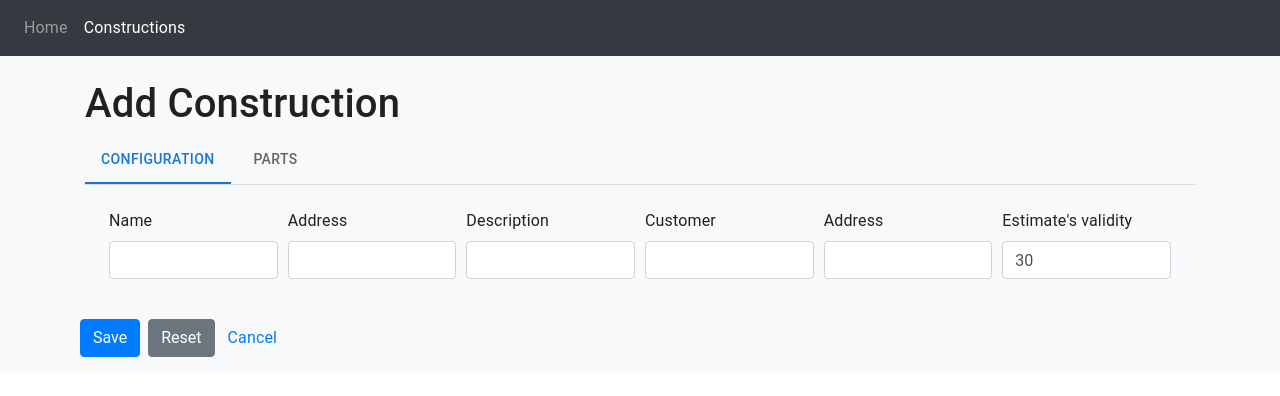
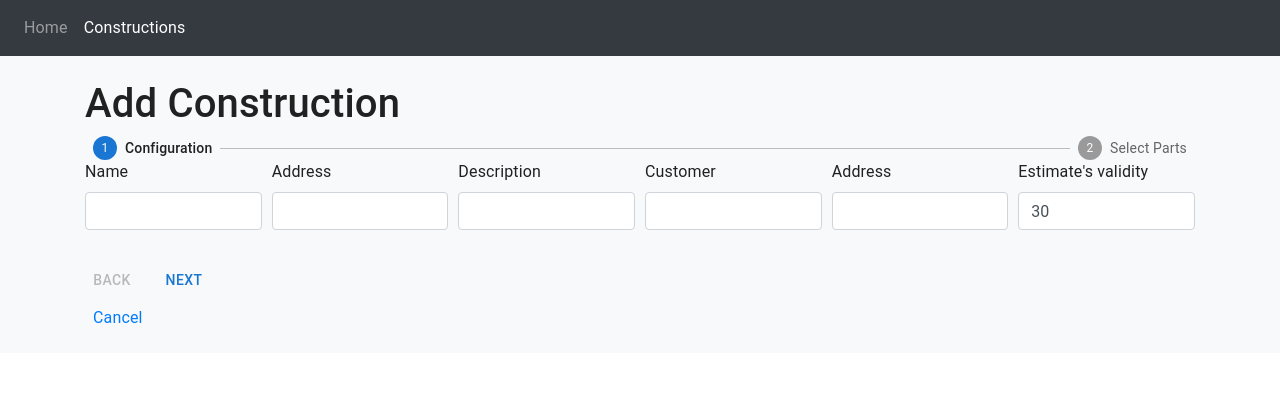
Before and after one commit to EliasHami/batty, a Next.js app: page /constructions/add in a window 1280 px wide. Shown: the top 396 px of the page. Built offline with nearby package versions, Linux system fonts and the light colour scheme.

Commit message:
added stepper to addedit

```diff
--- a/app/constructions/AddEdit.tsx
+++ b/app/constructions/AddEdit.tsx
@@ -6,22 +6,22 @@
 import { constructionService, alertService, Alert } from 'services'
 import { Construction, constructionSchema } from 'types'
 import { getErrorMessage } from 'helpers'
-import { getTabProps, Link, TabPanel } from 'components'
+import { Link } from 'components'
 import Parts from './Parts'
 
-import Tabs from '@mui/material/Tabs';
-import Tab from '@mui/material/Tab';
-import Box from '@mui/material/Box';
 import { useState } from 'react'
+import { Step, StepLabel, Stepper,Box, Button } from '@mui/material'
 
 type AddEditProps = {
   construction?: Construction | null
 }
 
+const steps = ["Configuration", "Select Parts"]
+
 const AddEdit: React.FC<AddEditProps> = ({ construction }) => {
   const isAddMode = !construction
   const router = useRouter()
-  const [eventKey, setEventKey] = useState(0)
+  const [activeStep, setActiveStep] = useState(0)
 
   const formOptions: UseFormProps<Construction> = {
     resolver: yupResolver(constructionSchema),
@@ -46,7 +46,7 @@
     try {
       await constructionService.create(data)
       alertService.success('Construction added successfully', { keepAfterRouteChange: true } as Alert)
-      router.push('.')
+      router.push('./constructions')
     } catch (error) {
       alertService.error(getErrorMessage(error))
     }
@@ -56,14 +56,18 @@
     try {
       await constructionService.update(id, data)
       alertService.success('Construction updated successfully', { keepAfterRouteChange: true } as Alert)
-      router.push('.')
+      router.push('./constructions')
     } catch (error) {
       alertService.error(getErrorMessage(error))
     }
   }
 
-  const handleTabChange = (event: React.SyntheticEvent, newValue: number) => {
-    setEventKey(newValue)
+  const handleBack = () => {
+    setActiveStep((prevActiveStep) => prevActiveStep - 1)
+  }
+
+  const handleNext = () => {
+    setActiveStep((prevActiveStep) => prevActiveStep + 1)
   }
 
   return (
@@ -71,13 +75,10 @@
       <form id="hook-form" onSubmit={handleSubmit(onSubmit)}>
         <Box sx={{ width: '100%' }}>
           <h1>{isAddMode ? 'Add Construction' : 'Edit Construction'}</h1>
-          <Box sx={{ borderBottom: 1, borderColor: 'divider' }}>
-            <Tabs value={eventKey} onChange={handleTabChange} aria-label="constructions tabs">
-              <Tab label="Configuration" {...getTabProps(0)} />
-              <Tab label="Parts" {...getTabProps(1)} />
-            </Tabs>
-          </Box>
-          <TabPanel value={eventKey} index={0}>
+          <Stepper activeStep={activeStep}>
+            {steps.map(label => <Step key={label}><StepLabel>{label}</StepLabel></Step>)}
+          </Stepper>
+          {steps[activeStep] === "Configuration" && (
             <div className="form-row">
               <div className="form-group col">
                 <label>Name</label>
@@ -109,15 +110,15 @@
                 <input type="text" {...register("estimate_validity" as never)} className={'form-control' + (errors.estimate_validity ? ' is-invalid' : '')} />
                 <div className="invalid-feedback">{errors.estimate_validity?.message}</div>
               </div>
-            </div>
-          </TabPanel>
-          <TabPanel value={eventKey} index={1}>
+            </div>)}
+          {steps[activeStep] === "Select Parts" && (
             <div className="form-row">
               <Parts />
-            </div>
-          </TabPanel>
+            </div>)}
           <div className="form-row">
             <div className="form-group">
+              {activeStep === steps.length ? (
+                <>
                   <button type="submit" disabled={formState.isSubmitting} className="btn btn-primary mr-2">
                     {formState.isSubmitting && <span className="spinner-border spinner-border-sm mr-1"></span>}
                     Save
@@ -129,6 +130,22 @@
                     className="btn btn-secondary">
                     Reset
                   </button>
+                </>) : (
+                <Box sx={{ display: 'flex', flexDirection: 'row', pt: 2 }}>
+                  <Button
+                    color="inherit"
+                    disabled={activeStep === 0}
+                    onClick={handleBack}
+                    sx={{ mr: 1 }}
+                  >
+                    Back
+                  </Button>
+                  <Box sx={{ flex: '1 1 auto' }} />
+                  <Button onClick={handleNext}>
+                     Next
+                  </Button>
+                </Box>
+              )}
               <Link href="/constructions" className="btn btn-link">Cancel</Link>
             </div>
           </div>
--- a/app/layout.tsx
+++ b/app/layout.tsx
@@ -1,3 +1,4 @@
+"use client"
 import './globals.css'
 import { Nav, Alert } from 'components'
 import CssBaseline from '@mui/material/CssBaseline'
```
Lines whose indentation alone changed are shown as unchanged.
